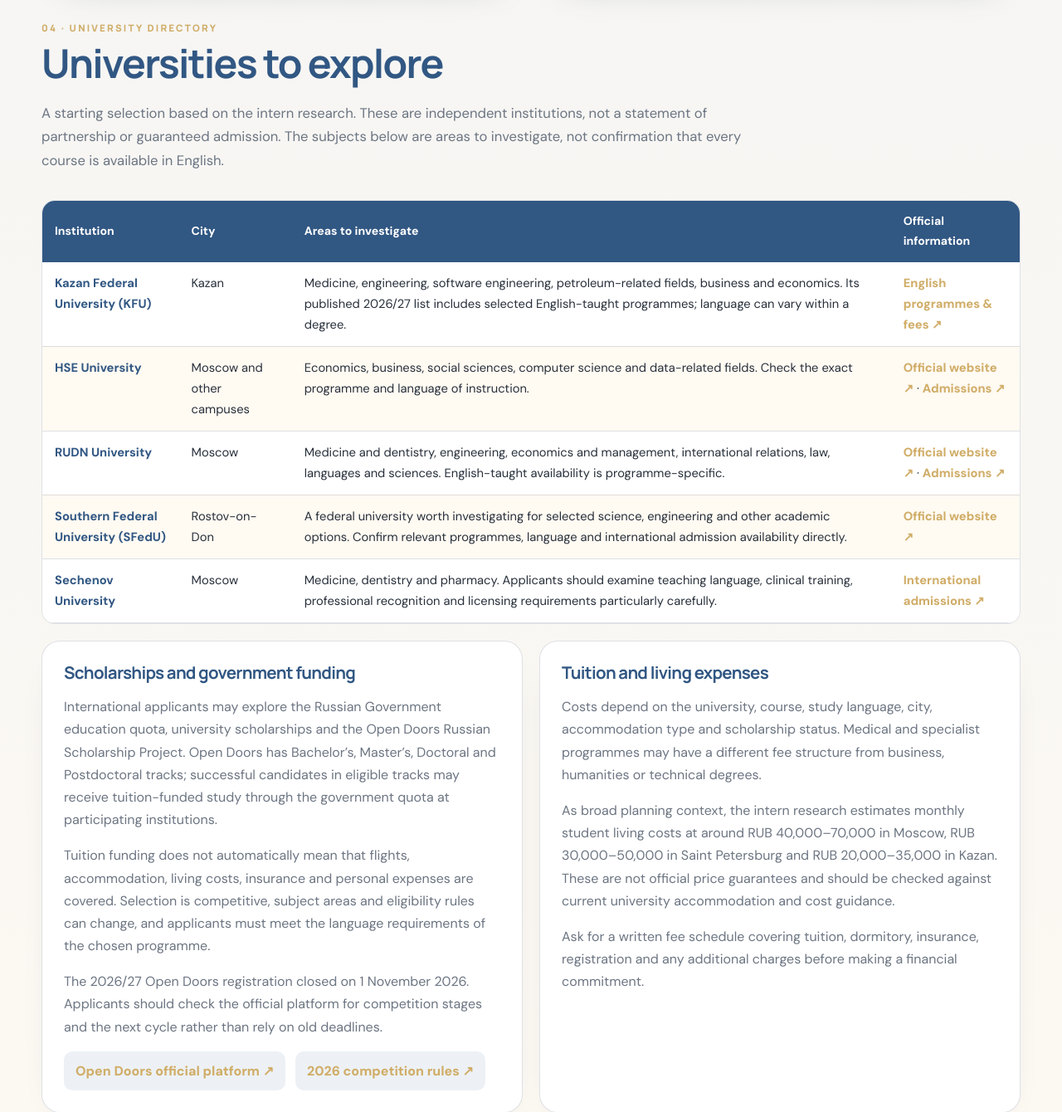
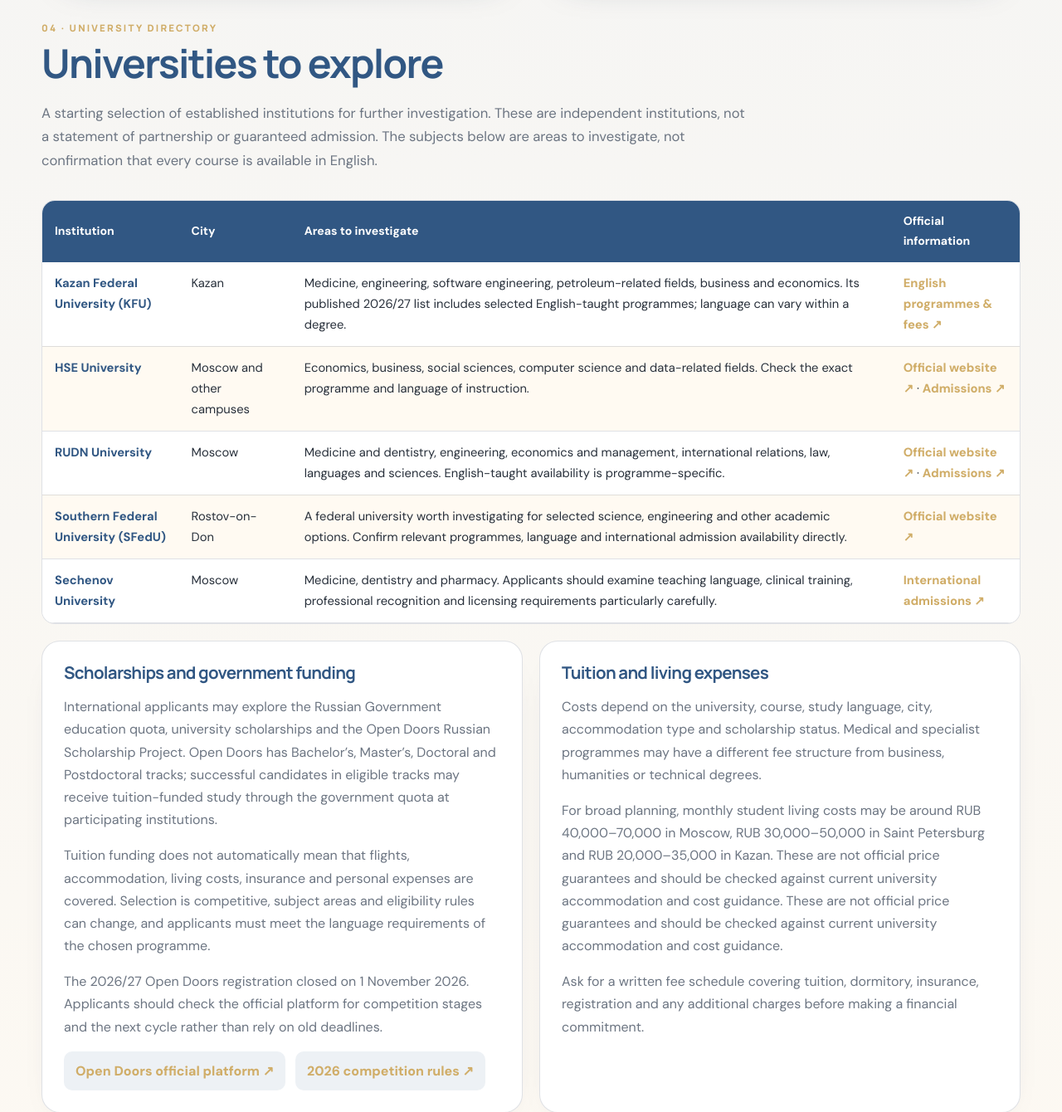
Before and after one commit to quoristaoverseas/Quorista-Overseas, a plain HTML site: page destinations/russia.html in a window 1280 px wide. Shown: the part 3220-4560 px from the top of the page at 83% size. Drawn offline with Linux system fonts and the light colour scheme.

Commit message:
Polish destination guide copy and remove internal research references

```diff
--- a/destinations/russia.html
+++ b/destinations/russia.html
@@ -61,7 +61,7 @@ body{background:var(--cream);color:var(--text)}.site-header:before{background:rg
 <article class="panel"><h3>Documents applicants may need</h3><ul><li>Valid passport and university application form.</li><li>School or university certificates and complete transcripts.</li><li>Russian or English translations in the format requested by the institution.</li><li>Language proficiency evidence, where required.</li><li>Motivation letter, CV, references, portfolio or research proposal where relevant.</li><li>Medical, insurance, financial and other supporting documents requested for admission or the visa process.</li></ul><p>Some qualifications may need apostille, legalisation or formal recognition. Do not arrange translations or legalisation until the university confirms the exact requirements.</p></article>
 <article class="panel"><h3>Typical application journey</h3><div class="steps" style="grid-template-columns:1fr 1fr"><article class="step"><b>01</b><h3>Assess</h3><p>Academic profile, subject fit, language and budget.</p></article><article class="step"><b>02</b><h3>Shortlist</h3><p>Compare exact programmes, campus and recognition.</p></article><article class="step"><b>03</b><h3>Apply</h3><p>Submit documents and complete selection.</p></article><article class="step"><b>04</b><h3>Prepare</h3><p>Admission, invitation, visa and arrival steps.</p></article></div></article>
 </div>
-<div class="section-head" id="universities" style="margin-top:38px"><div class="eyebrow">04 · UNIVERSITY DIRECTORY</div><h2>Universities to explore</h2><p>A starting selection based on the intern research. These are independent institutions, not a statement of partnership or guaranteed admission. The subjects below are areas to investigate, not confirmation that every course is available in English.</p></div>
+<div class="section-head" id="universities" style="margin-top:38px"><div class="eyebrow">04 · UNIVERSITY DIRECTORY</div><h2>Universities to explore</h2><p>A starting selection of established institutions for further investigation. These are independent institutions, not a statement of partnership or guaranteed admission. The subjects below are areas to investigate, not confirmation that every course is available in English.</p></div>
 <div class="table-wrap"><table class="directory"><thead><tr><th>Institution</th><th>City</th><th>Areas to investigate</th><th>Official information</th></tr></thead><tbody>
 <tr><td><b>Kazan Federal University (KFU)</b></td><td>Kazan</td><td>Medicine, engineering, software engineering, petroleum-related fields, business and economics. Its published 2026/27 list includes selected English-taught programmes; language can vary within a degree.</td><td><a href="https://eng.kpfu.ru/english-taught-programs/programs-and-tuition-fees/" target="_blank" rel="noopener">English programmes & fees ↗</a></td></tr>
 <tr><td><b>HSE University</b></td><td>Moscow and other campuses</td><td>Economics, business, social sciences, computer science and data-related fields. Check the exact programme and language of instruction.</td><td><a href="https://www.hse.ru/en/" target="_blank" rel="noopener">Official website ↗</a> · <a href="https://admissions.hse.ru/en" target="_blank" rel="noopener">Admissions ↗</a></td></tr>
@@ -71,7 +71,7 @@ body{background:var(--cream);color:var(--text)}.site-header:before{background:rg
 </tbody></table></div>
 <div class="two-col" style="margin-top:20px">
 <article class="panel"><h3>Scholarships and government funding</h3><p>International applicants may explore the Russian Government education quota, university scholarships and the Open Doors Russian Scholarship Project. Open Doors has Bachelor’s, Master’s, Doctoral and Postdoctoral tracks; successful candidates in eligible tracks may receive tuition-funded study through the government quota at participating institutions.</p><p>Tuition funding does not automatically mean that flights, accommodation, living costs, insurance and personal expenses are covered. Selection is competitive, subject areas and eligibility rules can change, and applicants must meet the language requirements of the chosen programme.</p><p>The 2026/27 Open Doors registration closed on 1 November 2026. Applicants should check the official platform for competition stages and the next cycle rather than rely on old deadlines.</p><div class="source-links"><a href="https://od.globaluni.ru/" target="_blank" rel="noopener">Open Doors official platform ↗</a><a href="https://od.globaluni.ru/rules" target="_blank" rel="noopener">2026 competition rules ↗</a></div></article>
-<article class="panel"><h3>Tuition and living expenses</h3><p>Costs depend on the university, course, study language, city, accommodation type and scholarship status. Medical and specialist programmes may have a different fee structure from business, humanities or technical degrees.</p><p>As broad planning context, the intern research estimates monthly student living costs at around RUB 40,000–70,000 in Moscow, RUB 30,000–50,000 in Saint Petersburg and RUB 20,000–35,000 in Kazan. These are not official price guarantees and should be checked against current university accommodation and cost guidance.</p><p>Ask for a written fee schedule covering tuition, dormitory, insurance, registration and any additional charges before making a financial commitment.</p></article>
+<article class="panel"><h3>Tuition and living expenses</h3><p>Costs depend on the university, course, study language, city, accommodation type and scholarship status. Medical and specialist programmes may have a different fee structure from business, humanities or technical degrees.</p><p>For broad planning, monthly student living costs may be around RUB 40,000–70,000 in Moscow, RUB 30,000–50,000 in Saint Petersburg and RUB 20,000–35,000 in Kazan. These are not official price guarantees and should be checked against current university accommodation and cost guidance. These are not official price guarantees and should be checked against current university accommodation and cost guidance.</p><p>Ask for a written fee schedule covering tuition, dormitory, insurance, registration and any additional charges before making a financial commitment.</p></article>
 </div>
 <div class="two-col" style="margin-top:20px">
 <article class="panel"><h3>Student visa overview</h3><p>For applicants who require a visa, the usual study route begins after admission: the university arranges or supports the official invitation, the student completes the appropriate visa application through a Russian consular office, and then follows the university’s arrival, migration-registration and other legal formalities. Visa duration, entry count, extension and required documents depend on the individual case and current rules.</p><p>A tourist e-visa is not a student visa and should not be used as a substitute for the university-supported study route. The Russian MFA and the relevant consular office are the authorities for current visa instructions.</p><div class="source-links"><a href="https://studyinrussia.ru/en/education" target="_blank" rel="noopener">Study in Russia: education & arrival guidance ↗</a><a href="https://www.kdmid.ru/cons/visas/" target="_blank" rel="noopener">Russian MFA: visa information ↗</a></div></article>
```
